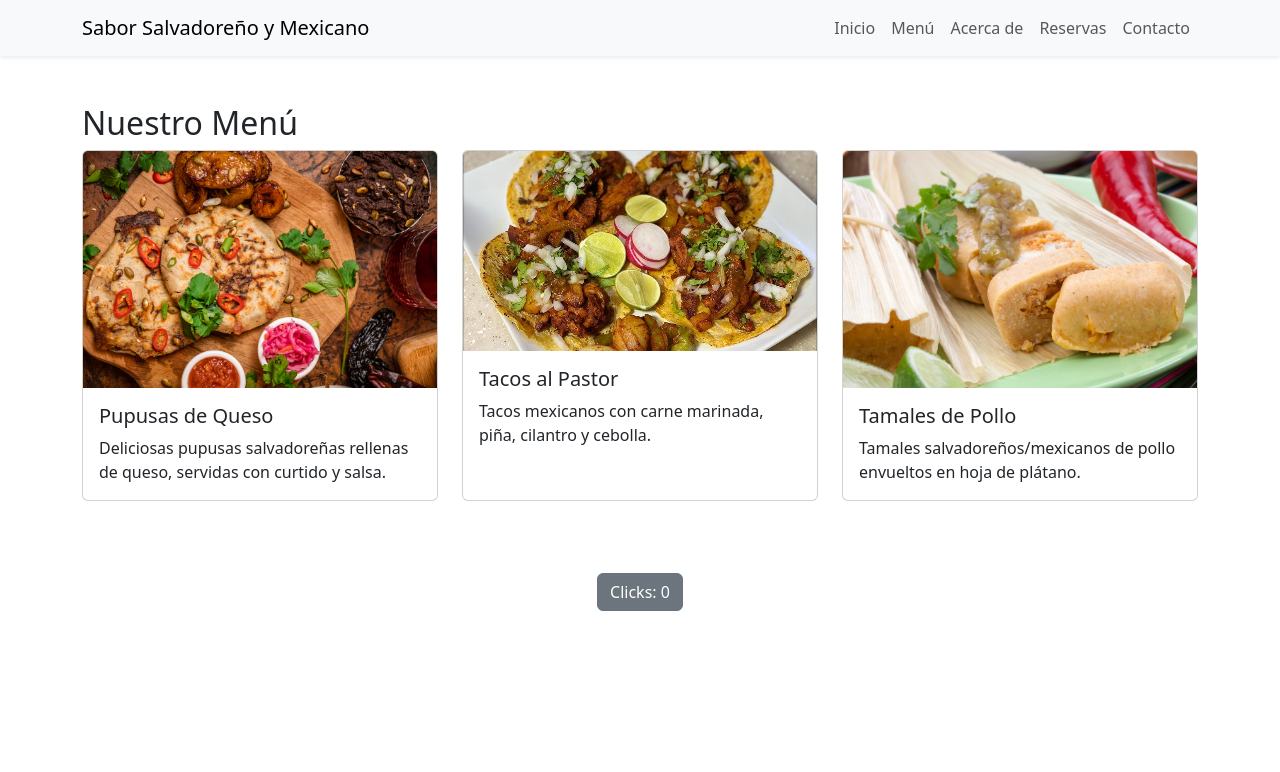
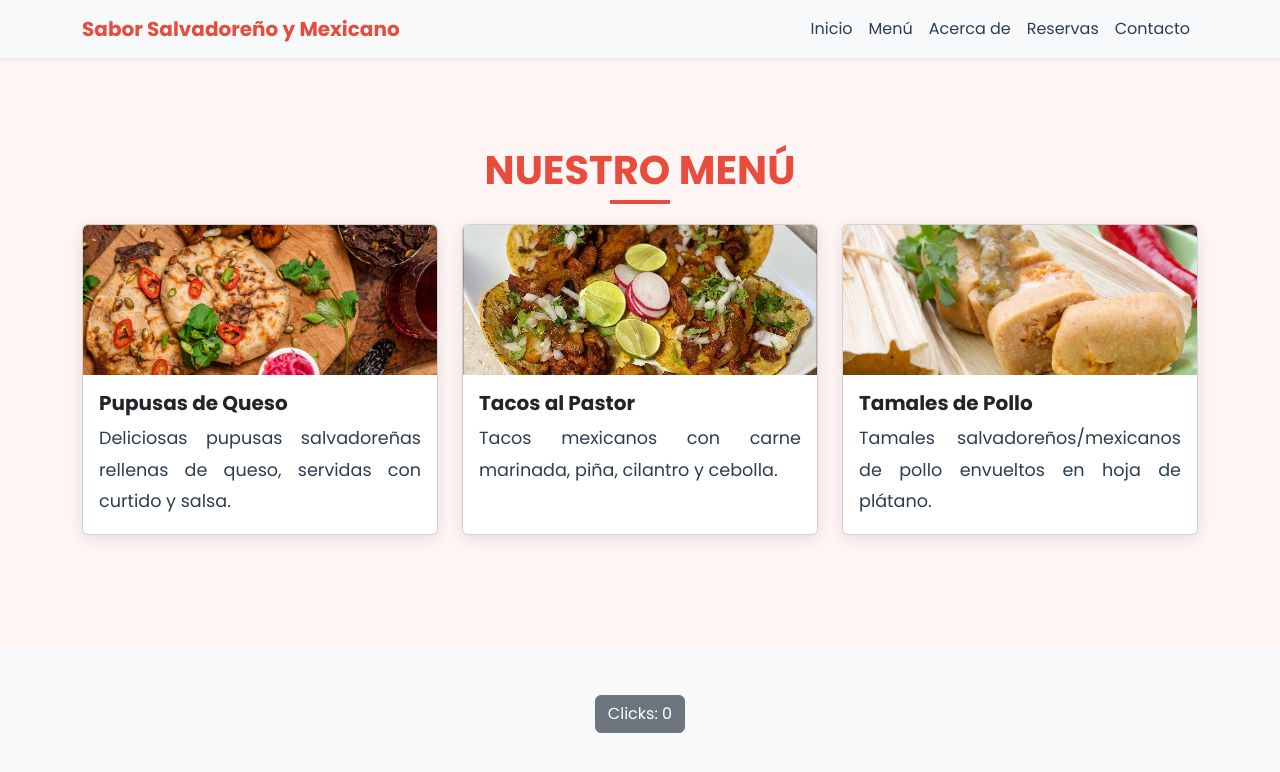
Before and after one commit to jessicahernaandez/Proyecto-1DAW-LM, a React (Vite) app: page /menu in a window 1280 px wide. Shown: the top 772 px of the page. Built offline with nearby package versions, Linux system fonts and the light colour scheme.

Commit message:
Insertando imagen de fondo en pagina principal y ajustando estilos

```diff
--- a/src/CSS/App.css
+++ b/src/CSS/App.css
@@ -1,20 +1,34 @@
 /*Estilos especificos para los componentes de la paginas, Menu.jsx, About.jsx, etc*/
 
-/* Contenedor principal para las páginas */
+/*Contenedor principal para las páginas*/
 .page-container {
   padding: 40px 0;
+  background-color: #fff5f5;
 }
 
-  /* Estilos para los títulos de las secciones ("Nuestro Menú" en Menu.jsx)*/
+/*Estilos para los títulos de las secciones ("Nuestro Menú" en Menu.jsx)*/
 .section-title {
   font-size: 2.5rem;
   font-weight: 700;
-    color: #e74c3c; /* Color rojo */
+  color: #e74c3c; /*Color rojo*/
   margin-bottom: 30px;
   text-transform: uppercase;
+  text-align: center;
+  position: relative;
 }
 
-   /* Estilo para tarjetas de los platillos (Menu.jsx) */
+.section-title::after {
+  content: '';
+  width: 60px;
+  height: 4px;
+  background: #e74c3c;
+  position: absolute;
+  bottom: -10px;
+  left: 50%;
+  transform: translateX(-50%);
+}
+
+/*Estilo para tarjetas de los platillos (Menu.jsx)*/
 .card {
   border: none;
   border-radius: 10px;
@@ -23,13 +37,12 @@
   transition: transform 0.3s ease;
 }
 
-  /* Efecto de elevación al pasar el mouse */
+/*Efecto de elevación al pasar el mouse*/
 .card:hover {
   transform: translateY(-5px);
 }
 
-
-    /* Para que la imagen se ajuste sin distorsion */
+/*Para que la imagen se ajuste sin distorsion*/
 .card-img-top {
   height: 200px;
   object-fit: cover;
@@ -46,7 +59,7 @@
   color: #7f8c8d;
 }
 
-      /* Estilo para botones (Reservations.jsx/Contact.jsx) */
+/*Estilo para botones (Reservations.jsx/Contact.jsx)*/
 .btn-primary {
   background-color: #e74c3c;
   border-color: #e74c3c;
@@ -64,6 +77,7 @@
   .section-title {
   font-size: 2rem;
   }
+}
 
 .card-img-top {
   height: 150px;
@@ -72,4 +86,19 @@
 .btn-primary {
     padding: 8px 16px;
 }
+
+/*Fondo para la pagina de incio*/
+.container.text-center.my-5 {
+  background: linear-gradient(rgba(0, 0, 0, 0.5), rgba(0, 0, 0, 0.5)), url('public/imagenes/fondo-principal.png') no-repeat center center/cover;
+  color: #fff;
+  padding: 100px 20px;
+  border-radius: 10px;
 }
+
+/*Estilos para la pagina About.jsx*/
+.container.my-5 p {
+  font-size: 1.1rem;
+  line-height: 1.8;
+  color: #2c3e50;
+  text-align: justify;
+}
--- a/src/JS/script.js
+++ b/src/JS/script.js
@@ -1,5 +1,6 @@
 /*Este archivo contiene JavaScript puro para funcionalidades independientes de React
 Se puede usar para interactuar con el DOM, validar formularios o añadir efectos.*/
+
 
 //Prueba de ejemplo: Mostrar un mensaje al cargar la pagina.
 window.onload = function() {
--- a/src/main.jsx
+++ b/src/main.jsx
@@ -6,6 +6,7 @@ import { StrictMode } from 'react';
 import { createRoot } from 'react-dom/client';
 //Importa los estilos de Bootstrap
 import 'bootstrap/dist/css/bootstrap.min.css';
+import 'bootstrap/dist/js/bootstrap.bundle.min.js';
 // Importa los estilos globales de la app desde la carpeta css.
 import './CSS/index.css'; //Como se ha modificado la estructura, tambien modificamos la ruta.
 import './CSS/App.css';
--- a/src/pages/Menu.jsx
+++ b/src/pages/Menu.jsx
@@ -8,7 +8,7 @@ return (
   <main className="page-container">
     <div className="container my-5">
       {/*Titulo de la seccion*/}
-      <h2 className=".section-title">Nuestro Menú</h2>
+      <h2 className="section-title">Nuestro Menú</h2>
       {/*Lista de platillos*/}
       <div className="row">
         {/*Platillo 1: Pupusas*/}
```
Also changed, not shown: src/CSS/index.css (+6 -6 lines), public/imagenes/fondo-principal.png (added). Lines whose indentation alone changed are shown as unchanged.
